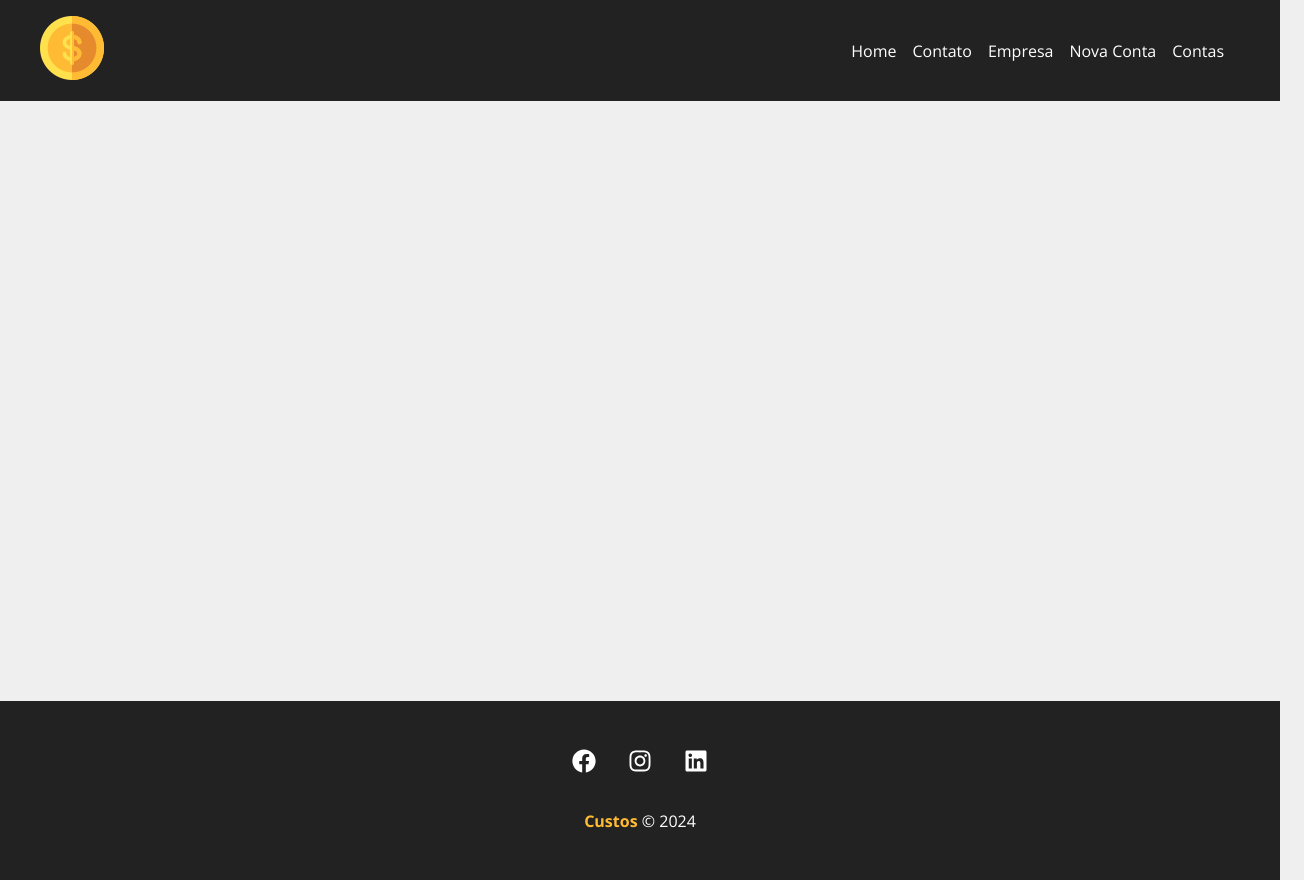
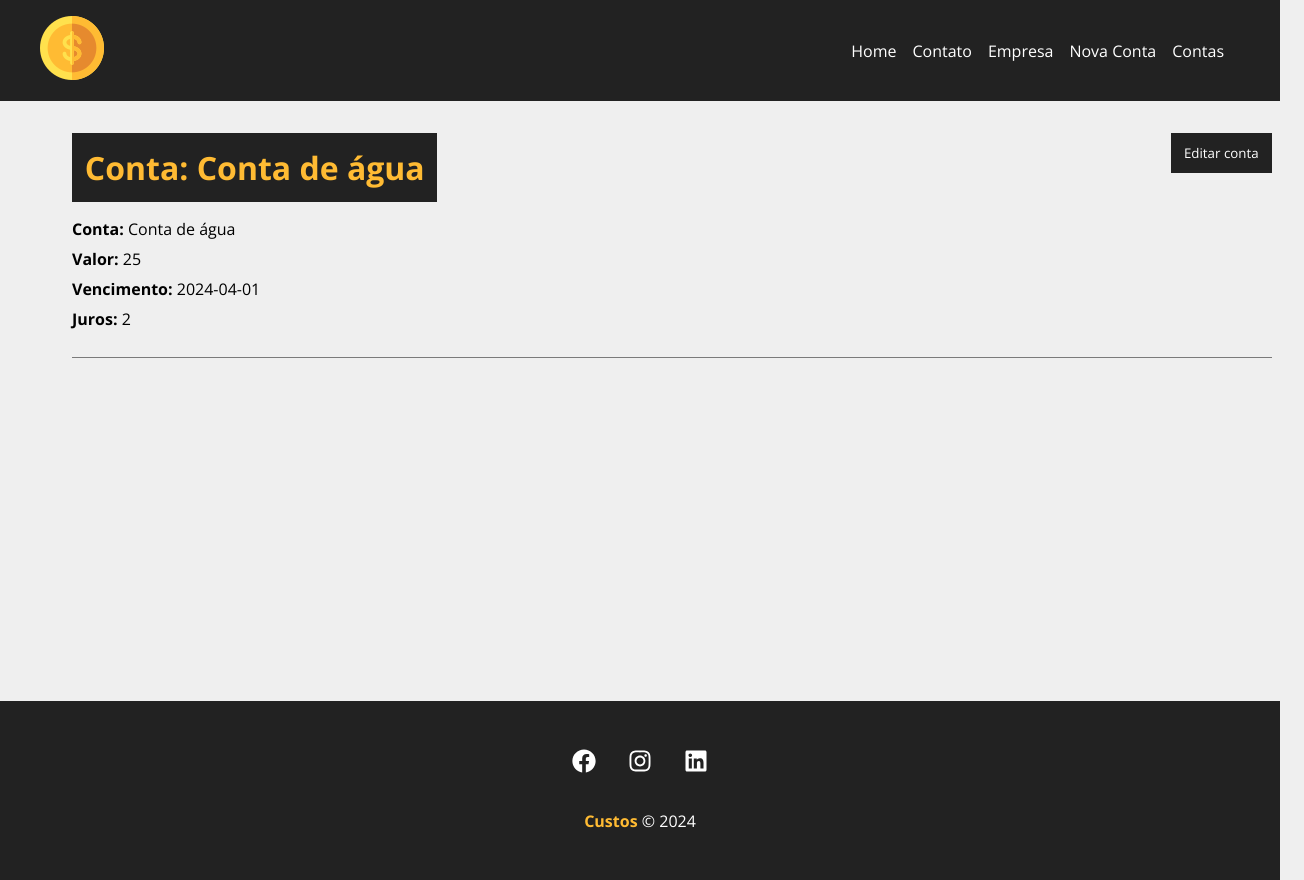
Before and after one commit to Pakato14/contas_pagar, a React (Create React App) app: page /conta/1 in a window 1280 px wide. Shown: the whole page, 1304 px wide, since content can reach past the window. Built offline with nearby package versions, Linux system fonts and the light colour scheme; data requests are answered from the project's data file.

Commit message:
Detalhes da conta

```diff
--- a/db.json
+++ b/db.json
@@ -15,13 +15,6 @@
       "id": 3
     },
     {
-      "name": "Consorcio",
-      "valor": "1600",
-      "data_venc": "2024-04-15",
-      "juros": "1.5",
-      "id": 4
-    },
-    {
       "name": "Cartão",
       "valor": "500",
       "data_venc": "2024-03-22",
--- a/src/App.js
+++ b/src/App.js
@@ -4,6 +4,7 @@ import Company from "./components/pages/Company";
 import Contact from "./components/pages/Contact";
 import NovaConta from "./components/pages/NovaConta";
 import Contas from "./components/pages/Contas";
+import Conta from "./components/pages/Conta";
 
 import Container from "./components/layout/Container";
 import Navbar from "./components/layout/Navbar";
@@ -22,6 +23,7 @@ function App() {
           <Route exact path="/contact" element={<Contact />}></Route>
           <Route exact path="/novaconta" element={<NovaConta />}></Route>
           <Route exact path="/contas" element={<Contas />}></Route>
+          <Route exact path="/conta/:id" element={<Conta />}></Route>
         </Routes>
       </Container>
       <Footer />
--- a/src/components/account/AccountCard.js
+++ b/src/components/account/AccountCard.js
@@ -22,7 +22,7 @@ function AccountCard({id, name, valor, data_venc, juros, handleRemove}){
             <span className={`${styles[data_venc?.toLowerCase() ||'']}`}></span> {data_venc}
           </p>
           <div className={styles.account_card_actions}>
-            <Link to={'/project/' + id}>
+            <Link to={`/conta/ ${id}`}>
               <BsPencil /> Editar
             </Link>
             <button onClick={remove}>
--- /dev/null
+++ b/src/components/pages/Conta.js
@@ -0,0 +1,72 @@
+import styles from './Conta.module.css'
+
+import { useParams } from 'react-router-dom'
+import { useEffect, useState } from 'react';
+import Loading from '../layout/Loading';
+import Container from '../layout/Container';
+
+function Conta(){
+    const { id } = useParams()
+    const [account, setAccount] = useState([])
+    const [showProjectForm, setShowProjectForm] = useState(false)
+
+    useEffect(() => {
+        setTimeout(() =>{
+            fetch(`http://localhost:5000/contas/${id}`, {
+            method: 'GET',
+            headers: {
+                'Content-Type': 'application/json'
+            },
+        })
+        .then((resp) => resp.json())
+        .then((data) => {
+            setAccount(data)
+        })
+        .catch((err) => console.log(err))
+        }, 5000)
+
+    }, [id])
+    console.log(id)
+
+    function toggleProjectForm(){
+        setShowProjectForm(!showProjectForm)
+    }
+    return (
+        <>
+        {account.name? (
+            <div className={styles.account_details}>
+                <Container customClass="column">
+                <div className={styles.details_container}>
+                    <h1>Conta: {account.name}</h1>
+                    <button className={styles.btn} onClick={toggleProjectForm}>{!showProjectForm ? 'Editar conta' : 'Fechar'}</button>
+                    {!showProjectForm ? (
+                        <div className={styles.form}>
+                            <p>
+                            <span>Conta: </span> {account.name}
+                            </p>
+                            <p>
+                            <span>Valor: </span> {account.valor}
+                            </p>
+                            <p>
+                            <span>Vencimento: </span> {account.data_venc}
+                            </p>
+                            <p>
+                            <span>Juros: </span> {account.juros}
+                            </p>
+                        </div>
+                    ): (
+                        <div className={styles.form}>
+                            <p>detalhes do projeto</p>
+                        </div>
+                    )}
+                </div>
+            </Container>
+            </div>
+        ):(
+            <Loading />
+        )}
+            </>
+    )
+}
+
+export default Conta
--- /dev/null
+++ b/src/components/pages/Conta.module.css
@@ -0,0 +1,48 @@
+.account_details {
+    padding: 2em;
+  }
+
+  .account_details h1,
+  .account_details h2,
+  .account_details p {
+    margin-bottom: 0.5em;
+  }
+
+  .account_details h1 {
+    background-color: #222;
+    color: #ffbb33;
+    padding: 0.4em;
+  }
+
+  .account_details span {
+    font-weight: bold;
+  }
+
+  .details_container,
+  .service_form_container {
+    border-bottom: 1px solid #7a7a7a;
+    padding-bottom: 1.2em;
+    margin-bottom: 1.2em;
+    display: flex;
+    justify-content: space-between;
+    flex-wrap: wrap;
+  }
+
+  .btn {
+    background-color: #222;
+    color: #fff;
+    padding: 0.5em 1em;
+    text-decoration: none;
+    transition: 0.5s;
+    border: none;
+    cursor: pointer;
+    max-height: 40px;
+  }
+
+  .btn:hover {
+    color: #ffbb33;
+  }
+
+  .form {
+    width: 100%;
+  }
```
